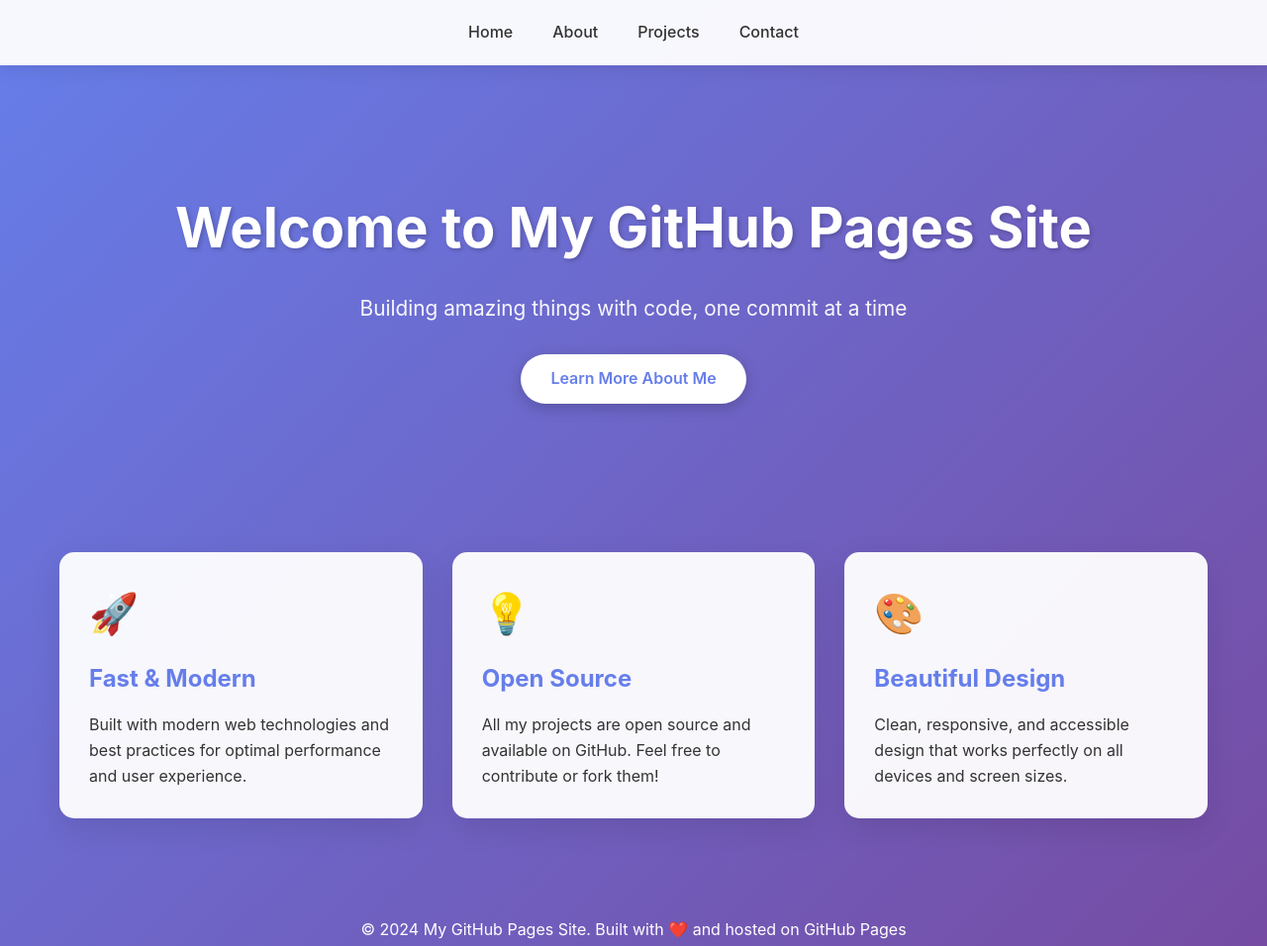
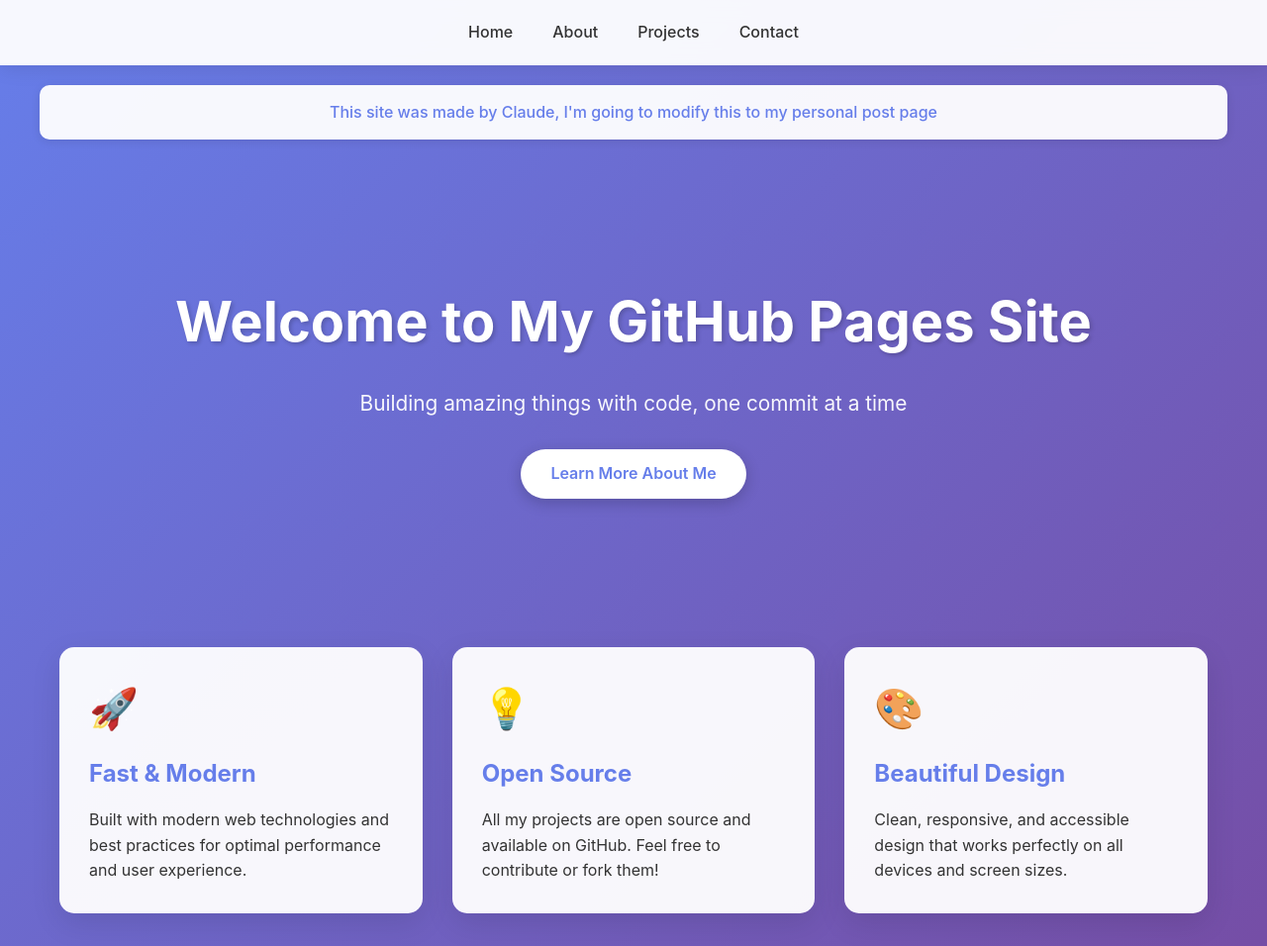
Before and after one commit to tito2-lab/tito2-lab.github.io, a plain HTML site: page docs/index.html in a window 1280 px wide. Shown: the top 956 px of the page at 99% size. Drawn offline with Linux system fonts and the light colour scheme.

Commit message:
Add announcement banner

```diff
--- a/docs/index.html
+++ b/docs/index.html
@@ -146,6 +146,18 @@
             font-size: 2.5em;
             margin-bottom: 15px;
         }
+        .announcement-banner {
+            background: rgba(255, 255, 255, 0.95);
+            text-align: center;
+            padding: 15px;
+            margin: 20px auto;
+            max-width: 1200px;
+            border-radius: 10px;
+            box-shadow: 0 2px 10px rgba(0,0,0,0.1);
+            color: #667eea;
+            font-weight: 500;
+            animation: fadeIn 0.8s ease-out;
+        }
 
         footer {
             text-align: center;
@@ -204,6 +216,10 @@
         </nav>
     </header>
 
+    <div class="announcement-banner">
+        <p>This site was made by Claude, I'm going to modify this to my personal post page</p>
+    </div>
+
     <div class="container">
         <section class="hero">
             <h1>Welcome to My GitHub Pages Site</h1>
```
